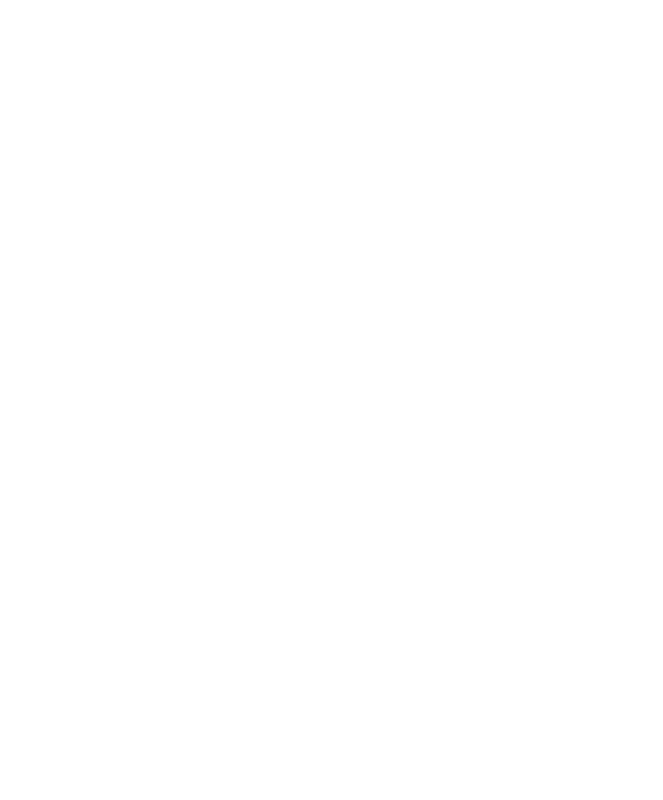
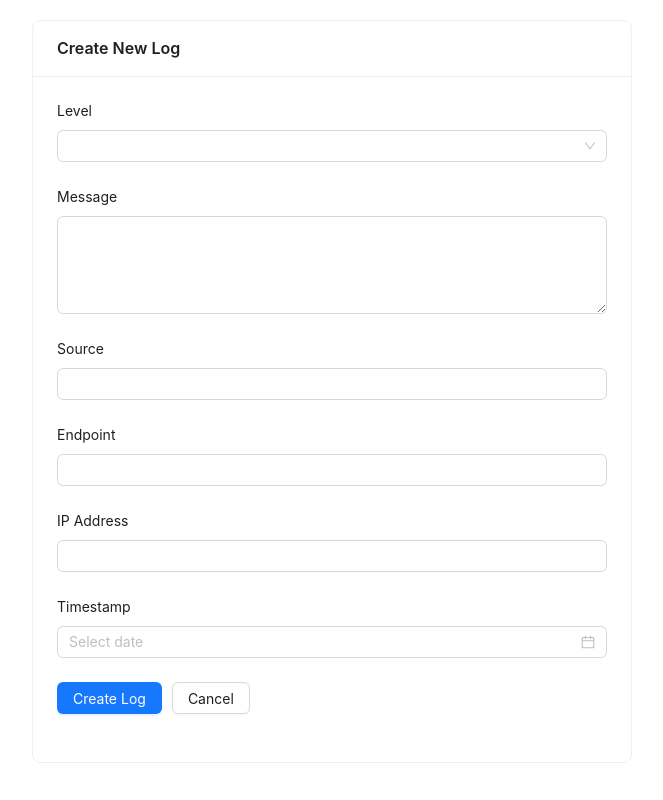
Before and after one commit to williamkrav/zeroboard-assessment, a React (Create React App) app in the folder frontend/: page /create-logs in a window 1280 px wide. Before the commit this address had no page. Shown: the whole page, without its empty margins (308-971 px from the left). Built offline with nearby package versions, Linux system fonts and the light colour scheme.

Commit message:
feat: create logs form

```diff
--- a/frontend/src/App.js
+++ b/frontend/src/App.js
@@ -2,6 +2,7 @@
 import { BrowserRouter as Router, Routes, Route } from 'react-router-dom';
 import Home from './pages/Home';
 import LogDetail from './pages/LogDetail';
+import CreateLogs from './pages/CreateLogs';
 
 function App() {
   return (
@@ -9,6 +10,7 @@
       <Routes>
         <Route path="/" element={<Home />} />
         <Route path="/logs/:id" element={<LogDetail />} />
+        <Route path="/create-logs" element={<CreateLogs />} />
       </Routes>
     </Router>
   );
--- /dev/null
+++ b/frontend/src/pages/CreateLogs.js
@@ -0,0 +1,70 @@
+import React from 'react';
+import { useNavigate } from 'react-router-dom';
+import { Form, Input, Select, DatePicker, Button, Card } from 'antd';
+
+const { Option } = Select;
+const { TextArea } = Input;
+
+const CreateLogs = () => {
+  const [form] = Form.useForm();
+  const navigate = useNavigate();
+
+  const handleSubmit = (values) => {
+    console.log('Form values:', values);
+    navigate('/');
+  };
+
+  const handleCancel = () => {
+    navigate('/');
+  };
+
+  return (
+    <div style={{ padding: '20px', maxWidth: '600px', margin: '0 auto' }}>
+      <Card title="Create New Log">
+        <Form form={form} layout="vertical" onFinish={handleSubmit}>
+          <Form.Item label="Level" name="level">
+            <Select>
+              <Option value="INFO">INFO</Option>
+              <Option value="WARNING">WARNING</Option>
+              <Option value="ERROR">ERROR</Option>
+              <Option value="DEBUG">DEBUG</Option>
+            </Select>
+          </Form.Item>
+
+          <Form.Item label="Message" name="message">
+            <TextArea rows={4} />
+          </Form.Item>
+
+          <Form.Item label="Source" name="source">
+            <Input />
+          </Form.Item>
+
+          <Form.Item label="Endpoint" name="endpoint">
+            <Input />
+          </Form.Item>
+
+          <Form.Item label="IP Address" name="ip_address">
+            <Input />
+          </Form.Item>
+
+          <Form.Item label="Timestamp" name="timestamp">
+            <DatePicker showTime style={{ width: '100%' }} />
+          </Form.Item>
+
+          <Form.Item>
+            <Button
+              type="primary"
+              htmlType="submit"
+              style={{ marginRight: '10px' }}
+            >
+              Create Log
+            </Button>
+            <Button onClick={handleCancel}>Cancel</Button>
+          </Form.Item>
+        </Form>
+      </Card>
+    </div>
+  );
+};
+
+export default CreateLogs;
--- a/frontend/src/pages/Home.js
+++ b/frontend/src/pages/Home.js
@@ -1,11 +1,12 @@
 import React, { useState, useEffect } from 'react';
-import { Link } from 'react-router-dom';
+import { Link, useNavigate } from 'react-router-dom';
 import { Button } from 'antd';
 import axios from 'axios';
 
 const Home = () => {
   const [logs, setLogs] = useState([]);
   const [loading, setLoading] = useState(true);
+  const navigate = useNavigate();
 
   useEffect(() => {
     const fetchLogs = async () => {
@@ -35,7 +36,7 @@
   }, []);
 
   const handleCreateLog = () => {
-    console.log('Create new log clicked');
+    navigate('/create-logs');
   };
 
   return (
```
